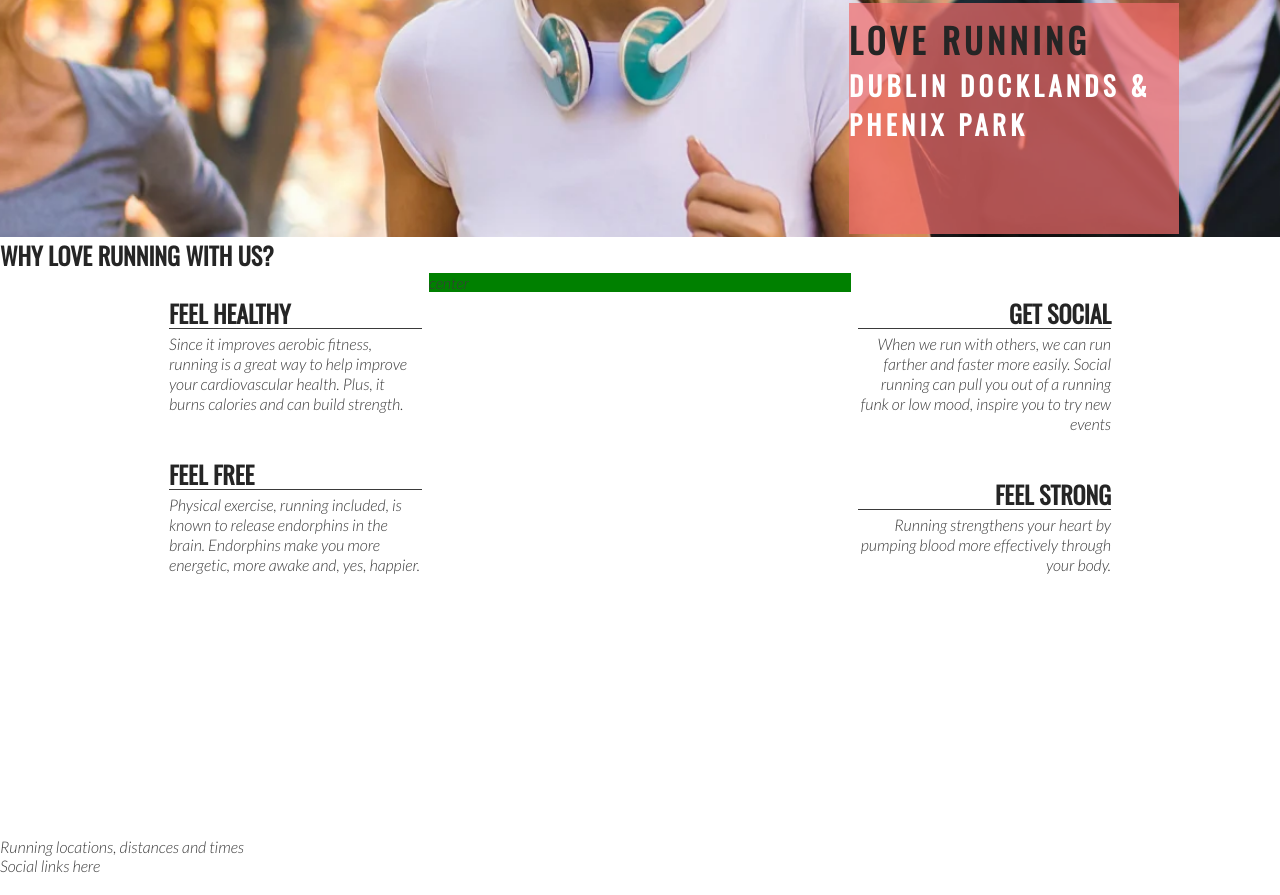
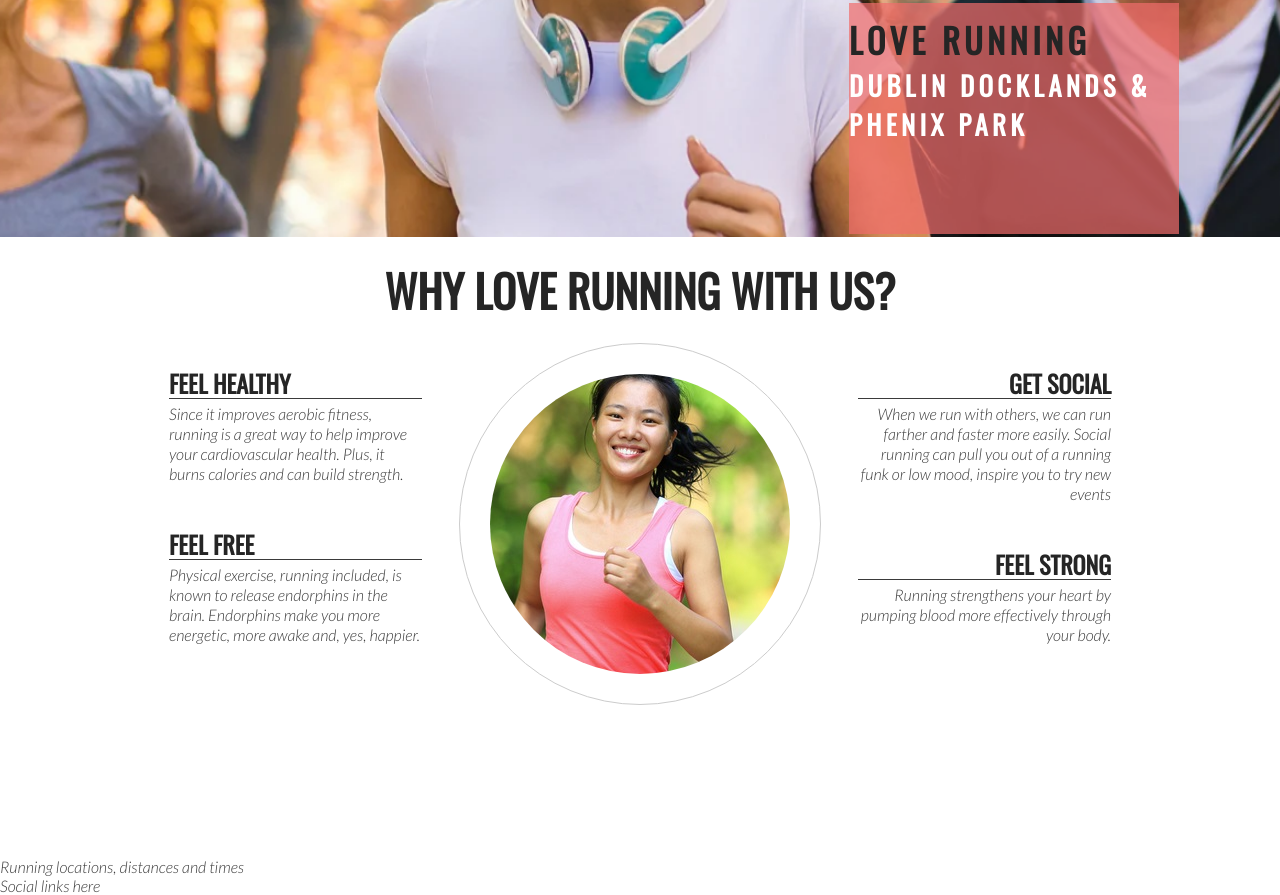
Before and after one commit to nandabritto/I_love_running, a plain HTML site: page index.html in a window 1280 px wide. Shown: the part 438-1333 px from the top of the page. Drawn offline with nearby package versions, Linux system fonts and the light colour scheme.

Commit message:
Add club ethos image

```diff
--- a/assets/css/style.css
+++ b/assets/css/style.css
@@ -137,7 +137,6 @@
 #center-about {
     width: 33%;
     margin: 0 auto;
-    background-color: green;
 }
 
 hr {
@@ -169,4 +168,26 @@
 .right-about-heading p {
     text-align: right;
 }
+
+#welcome {
+    text-align: center;
+    margin: 20px 0;
+    font-size: 280%;
 }
+
+#circle-container {
+    width: 300px;
+    height: 300px;
+    padding: 30px;
+    border-style: solid;
+    border-color: #ccc;
+    border-width: 1px;
+    border-radius: 50%;
+    margin: 0 auto;
+}
+
+#circle-cover-bg {
+    background: url('../images/ethos-center-image.jpg') no-repeat center center;
+    height: 100%;
+    border-radius:50%;
+}
--- a/index.html
+++ b/index.html
@@ -39,7 +39,7 @@
             </div>
     </section>
     <section id="club-ethos">
-        <h1> Why Love Running With Us?</h1>
+        <h2 id="welcome"> Why Love Running With Us?</h2>
         <div id="left-about">
             <div class="left-about-heading">
                 <h2>Feel Healthy</h2>
@@ -69,7 +69,13 @@
                 <p>Running strengthens your heart by pumping blood more effectively through your body.</p>
             </div>
         </div>
-            <div id="center-about">center</div>
+            <div id="center-about">
+                <div id="circle-container">
+                    <div id="circle-cover-bg">
+
+                    </div>
+                </div>
+            </div>
     </section>
     <section>
         Running locations, distances and times
```
Also changed, not shown: assets/images/ethos-center-image.jpg (added).
